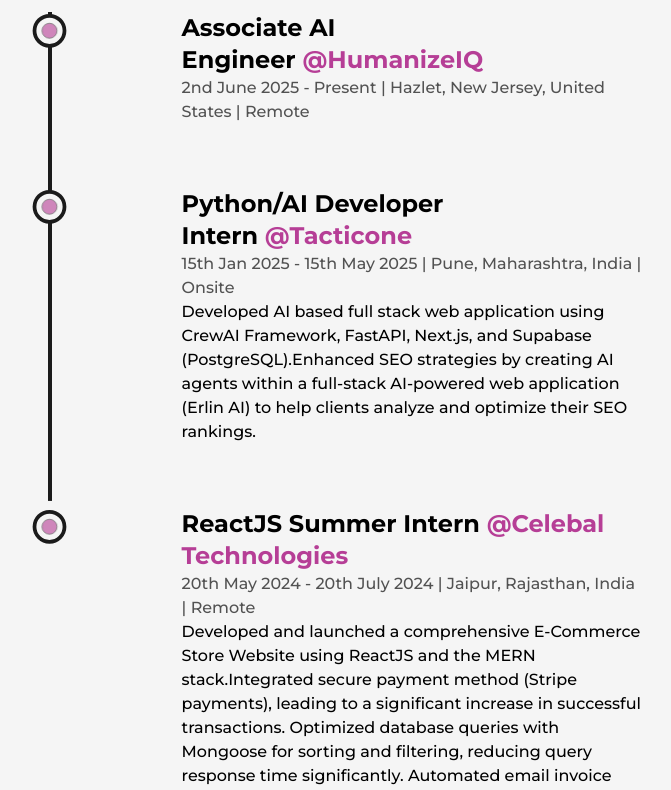
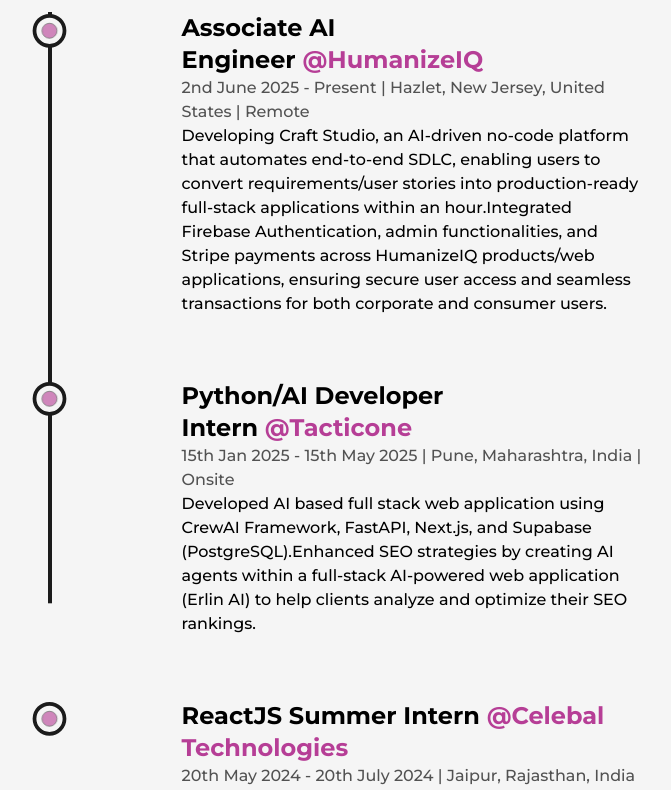
Before and after one commit to Praniket-Utturkar/portfolio, a Next.js app: page /about in a window 1280 px wide. Shown: the part 2560-3350 px from the top of the page, without its empty margins (244-915 px from the left). Built offline with nearby package versions, Linux system fonts and the light colour scheme.

Commit message:
updated humanizeiq experience

```diff
--- a/src/components/Experience.js
+++ b/src/components/Experience.js
@@ -52,7 +52,7 @@
                 position="Associate AI Engineer" company="HumanizeIQ"
                 companyLink="https://www.linkedin.com/company/humanizeiq/"
                 time="2nd June 2025 - Present"  address="Hazlet, New Jersey, United States | Remote"
-               work=""
+               work="Developing Craft Studio, an AI-driven no-code platform that automates end-to-end SDLC, enabling users to convert requirements/user stories into production-ready full-stack applications within an hour.Integrated Firebase Authentication, admin functionalities, and Stripe payments across HumanizeIQ products/web applications, ensuring secure user access and seamless transactions for both corporate and consumer users."
                 />
                <Details
                 position="Python/AI Developer Intern" company="Tacticone"
```
